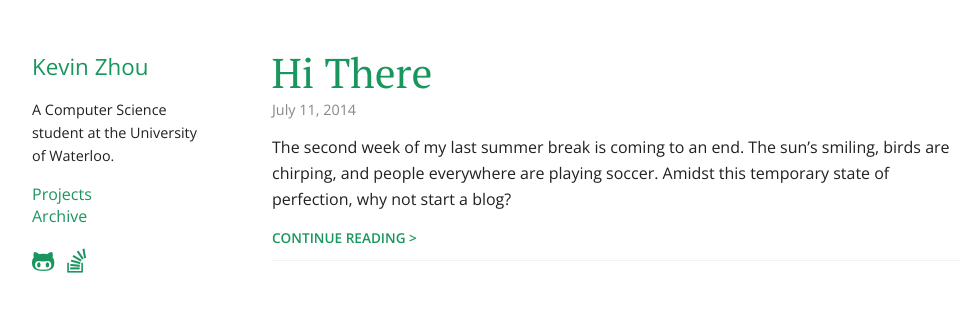
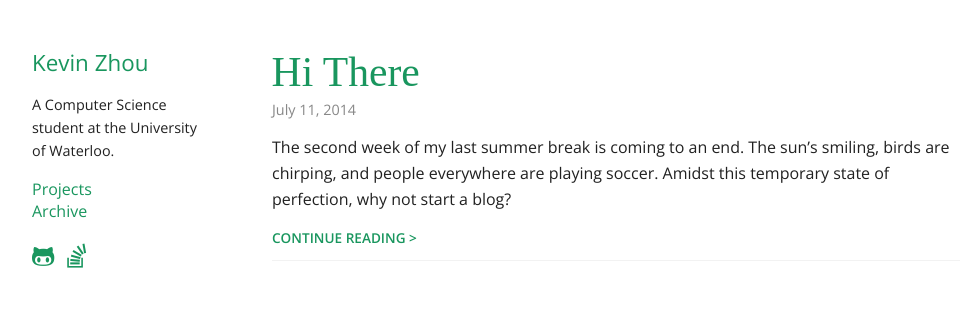
Before and after one commit to CongeeCafe/CongeeCafe.github.io, a Jekyll site: the page built from index.html, in a window 1280 px wide. Shown: the top 312 px of the page, without its empty margins (144-1124 px from the left). Built offline with Jekyll 4.4.1, drawn with Linux system fonts in a browser that asks for light colours; some web fonts are replaced; the list of posts is cut into pages by our own code.

Commit message:
Change heading font

```diff
--- a/_includes/css.html
+++ b/_includes/css.html
@@ -1,4 +1,4 @@
-<link href='http://fonts.googleapis.com/css?family=PT+Serif' rel='stylesheet' type='text/css'>
+<link href='http://fonts.googleapis.com/css?family=Lusitana' rel='stylesheet' type='text/css'>
 <link href='http://fonts.googleapis.com/css?family=Open+Sans:400,700,400italic,600' rel='stylesheet' type='text/css'>
 <link href="/assets/css/normalize.css" rel="stylesheet">
 <link href="/assets/css/cutegrids.css" rel="stylesheet">
--- a/assets/css/style.css
+++ b/assets/css/style.css
@@ -78,7 +78,7 @@ h1, h2, h1 span {
 }
 
 h1 {
-  font-family: 'PT Serif', serif;
+  font-family: 'Lusitana', serif;
   font-weight: 500;
 }
 
@@ -121,7 +121,8 @@ pre code {
 
 .name {
   font-size: 1.4em;
-  margin: 0.2rem 0 1rem 0;
+  line-height: 1.3em;
+  margin-bottom: 1rem;
 }
 
 .page-title {
```
